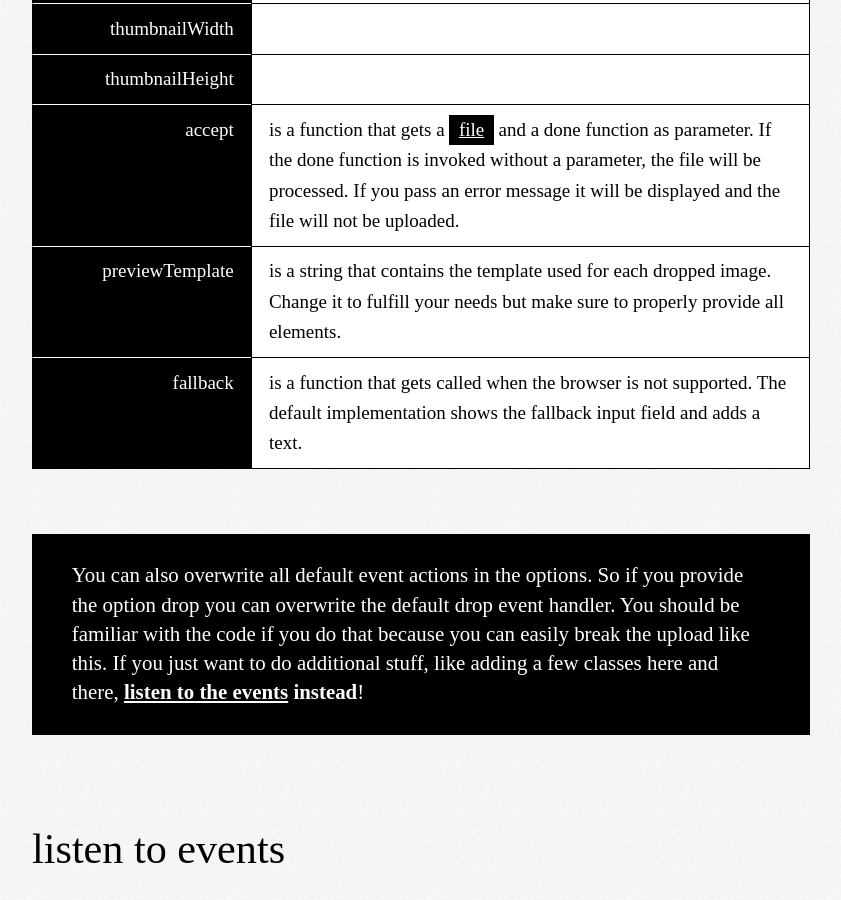
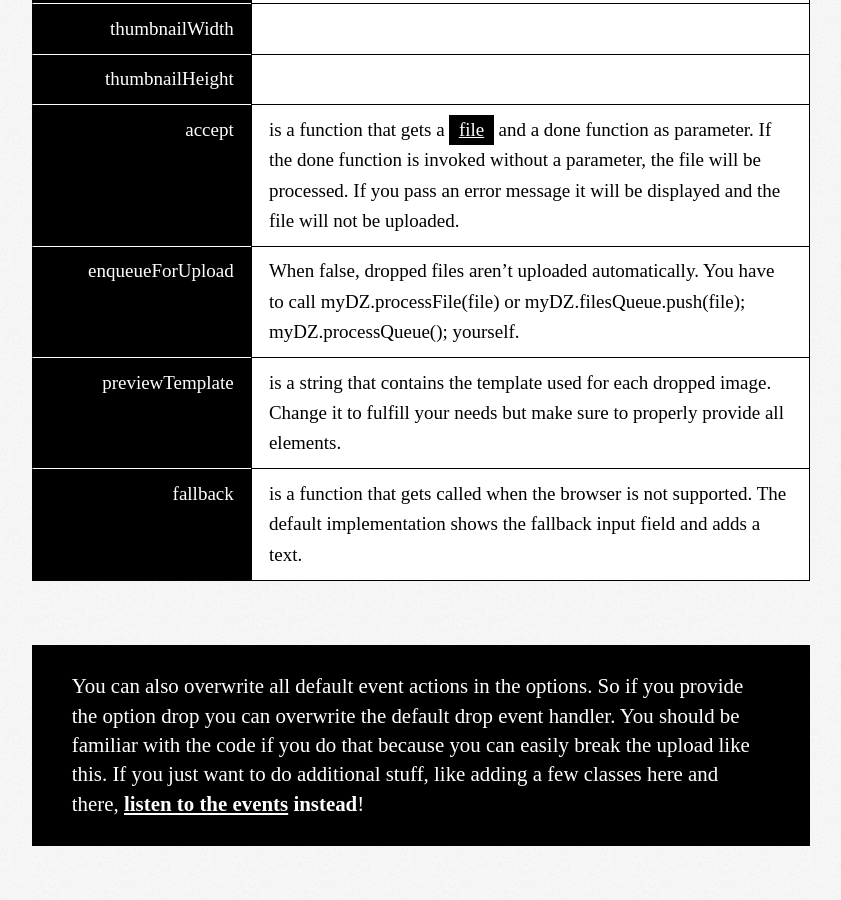
Before and after one commit to dropzone/dropzone, a Jekyll site: the page built from index.md, in a window 1280 px wide and 900 px high, scrolled down 6405 px. Shown: the whole window, without its empty margins (219-1060 px from the left). Built offline with Jekyll 4.4.1, drawn with Linux system fonts in a browser that asks for light colours; Markdown is read by kramdown in place of the engine named in the settings; comment, search, counter and statistics services are not loaded.

Commit message:
Added the enqueuForUpload option info.

```diff
--- a/index.md
+++ b/index.md
@@ -182,6 +182,7 @@ The valid options are:
 | `thumbnailWidth`        |
 | `thumbnailHeight`       |
 | `accept`                | is a function that gets a [file](https://developer.mozilla.org/en-US/docs/DOM/File) and a `done` function as parameter. If the done function is invoked without a parameter, the file will be processed. If you pass an error message it will be displayed and the file will not be uploaded.
+| `enqueueForUpload`      | When false, dropped files aren't uploaded automatically. You have to call `myDZ.processFile(file)` or `myDZ.filesQueue.push(file); myDZ.processQueue();` yourself.
 | `previewTemplate`       | is a string that contains the template used for each dropped image. Change it to fulfill your needs but make sure to properly provide all elements.
 | `fallback`              | is a function that gets called when the browser is not supported. The default implementation shows the fallback input field and adds a text.
 
```
